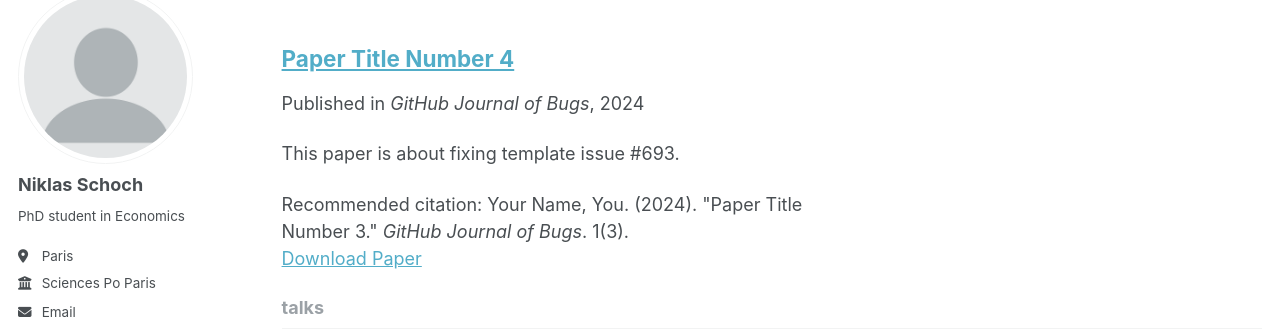
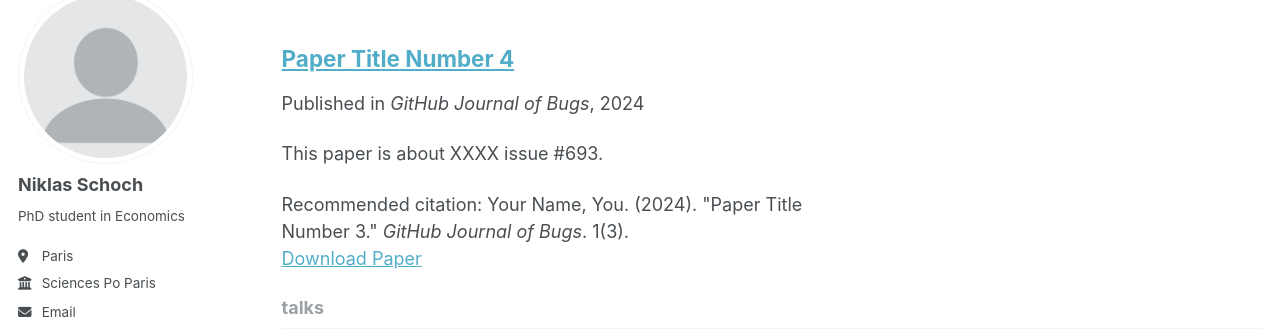
Before and after one commit to niklasschoch/niklasschoch.github.io, a Jekyll site: the page built from _pages/collection-archive.html, in a window 1280 px wide and 900 px high, scrolled down 1596 px. Shown: the part 117-453 px from the top of the window. Built offline with Jekyll 4.4.1, drawn with Linux system fonts in a browser that asks for light colours; some web fonts are replaced.

Commit message:
Update 2024-02-17-paper-title-number-4.md

```diff
--- a/_publications/2024-02-17-paper-title-number-4.md
+++ b/_publications/2024-02-17-paper-title-number-4.md
@@ -3,7 +3,7 @@ title: "Paper Title Number 4"
 collection: publications
 category: conferences
 permalink: /publication/2024-02-17-paper-title-number-4
-excerpt: 'This paper is about fixing template issue #693.'
+excerpt: 'This paper is about XXXX issue #693.'
 date: 2024-02-17
 venue: 'GitHub Journal of Bugs'
 paperurl: 'http://academicpages.github.io/files/paper3.pdf'
```
